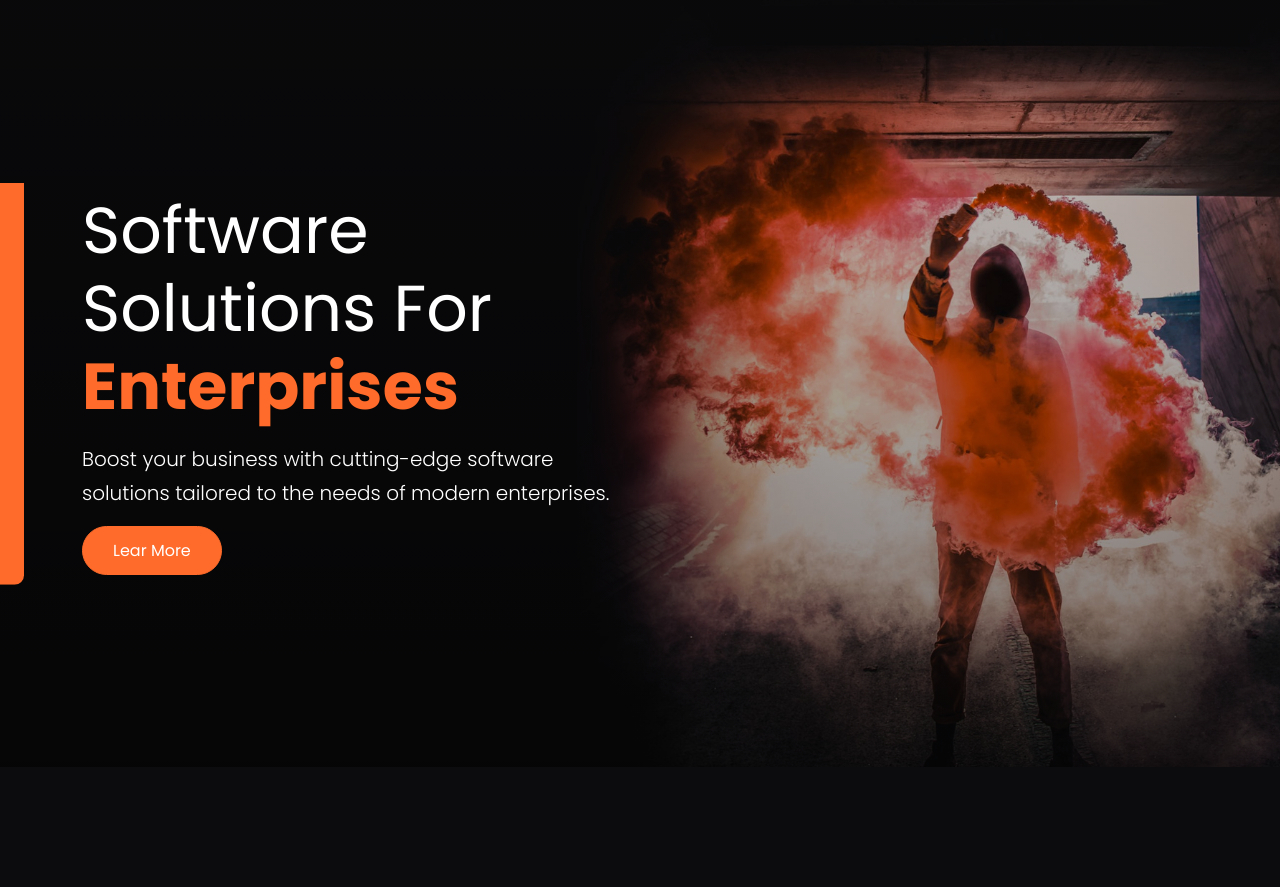
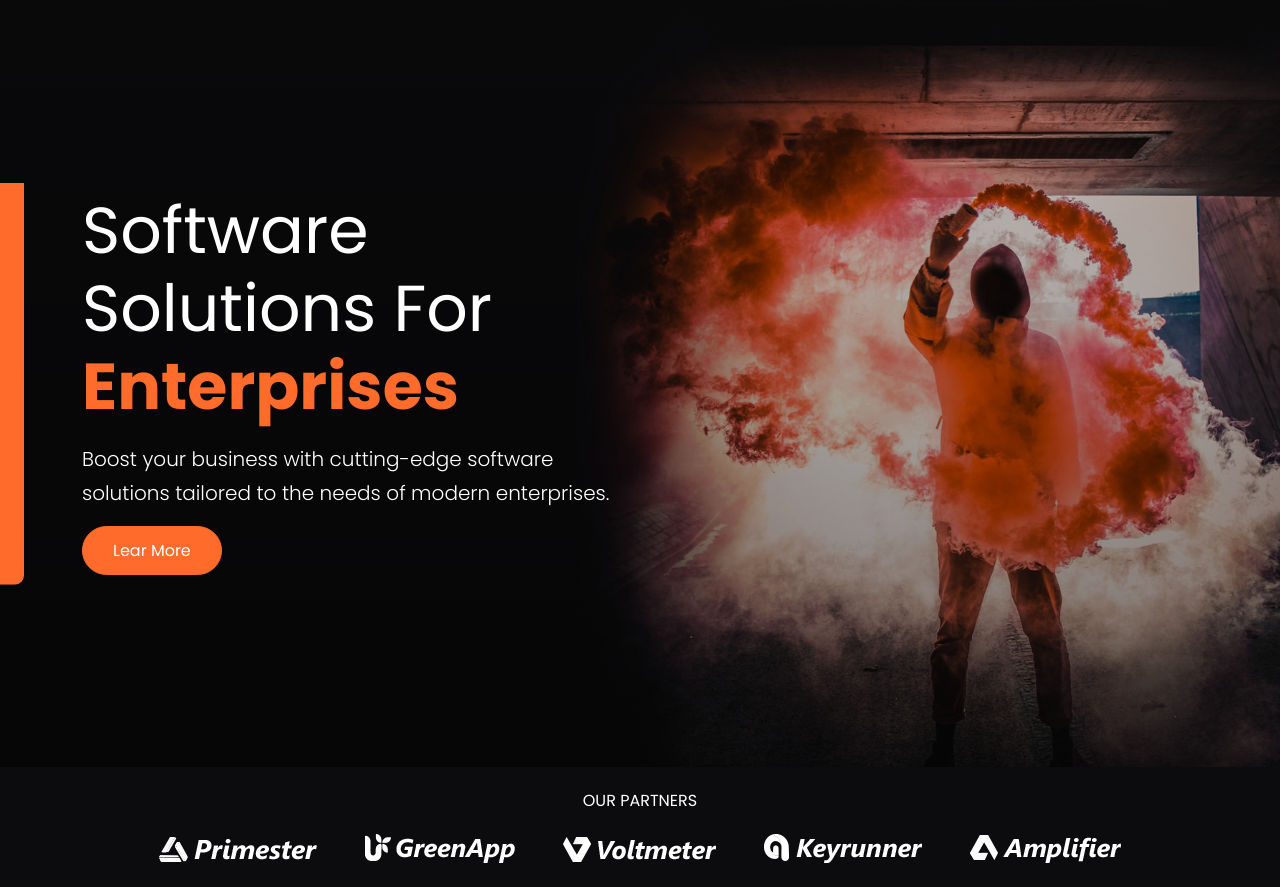
Before and after one commit to fikrirakala/vera-website, a website: page index.html in a window 1280 px wide. Before the commit the page ends 800 px from the top, so only its background shows below. Drawn offline with Linux system fonts and the light colour scheme.

Commit message:
create partners section

```diff
--- a/index.html
+++ b/index.html
@@ -41,6 +41,35 @@
       </div>
     </header>
 
+    <!-- Partners -->
+    <section class="partners py-4 overflow-hidden">
+      <div class="container">
+        <div class="row justify-content-center">
+          <div class="col-lg-10">
+            <h6 class="text-center mb-4 text-uppercase">Our Partners</h6>
+            <div
+              class="d-flex justify-content-center align-items-center text-center">
+              <div>
+                <img src="images/partner-logo-1.png" alt="" class="mx-4" />
+              </div>
+              <div class="d-none d-sm-block">
+                <img src="images/partner-logo-2.png" alt="" class="mx-4" />
+              </div>
+              <div class="d-none d-md-block">
+                <img src="images/partner-logo-3.png" alt="" class="mx-4" />
+              </div>
+              <div class="d-none d-lg-block">
+                <img src="images/partner-logo-4.png" alt="" class="mx-4" />
+              </div>
+              <div>
+                <img src="images/partner-logo-5.png" alt="" class="mx-4" />
+              </div>
+            </div>
+          </div>
+        </div>
+      </div>
+    </section>
+
     <script src="js/replaceme.min.js"></script>
     <script src="js/bootstrap.bundle.min.js"></script>
     <script src="js/script.js"></script>
```
